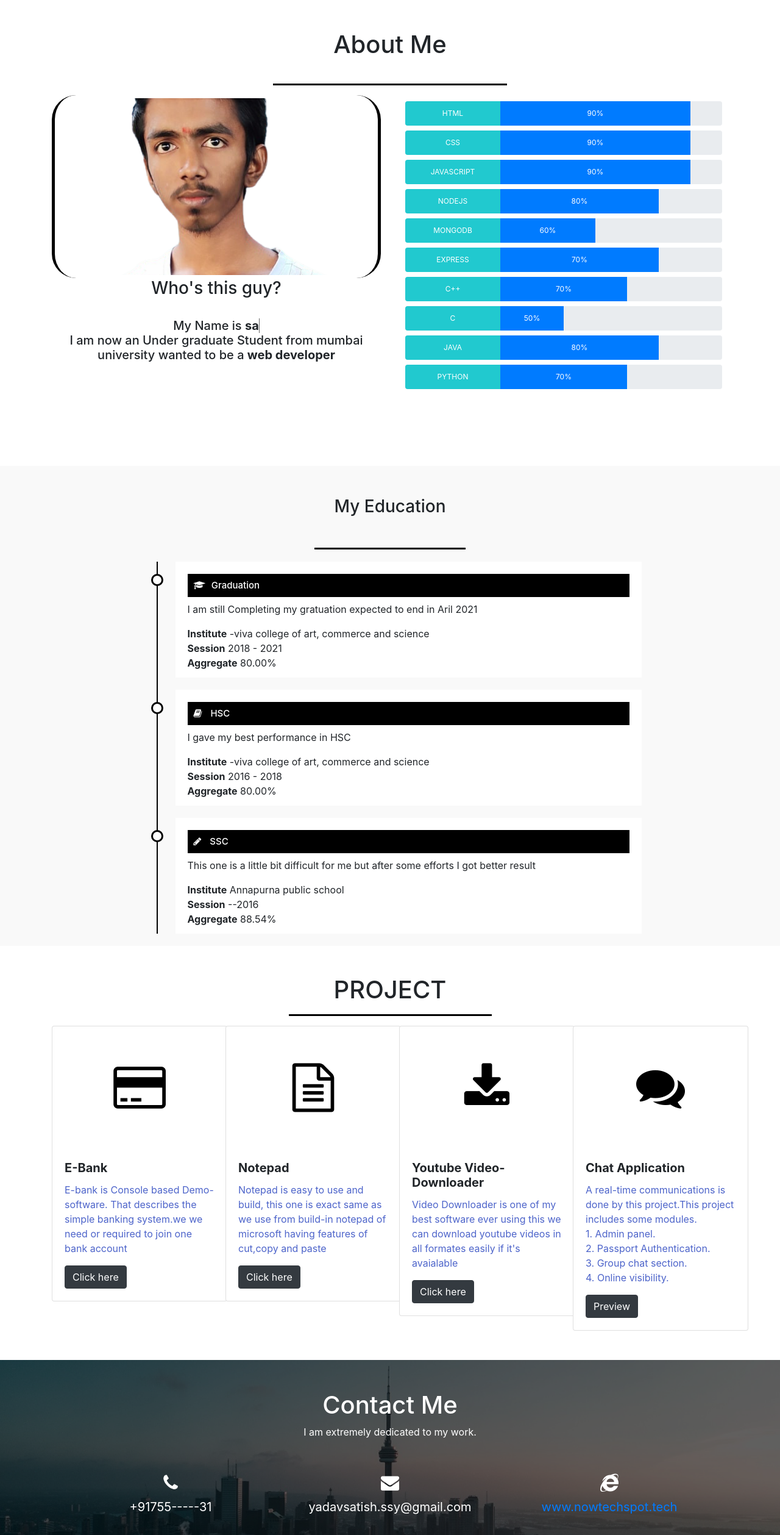
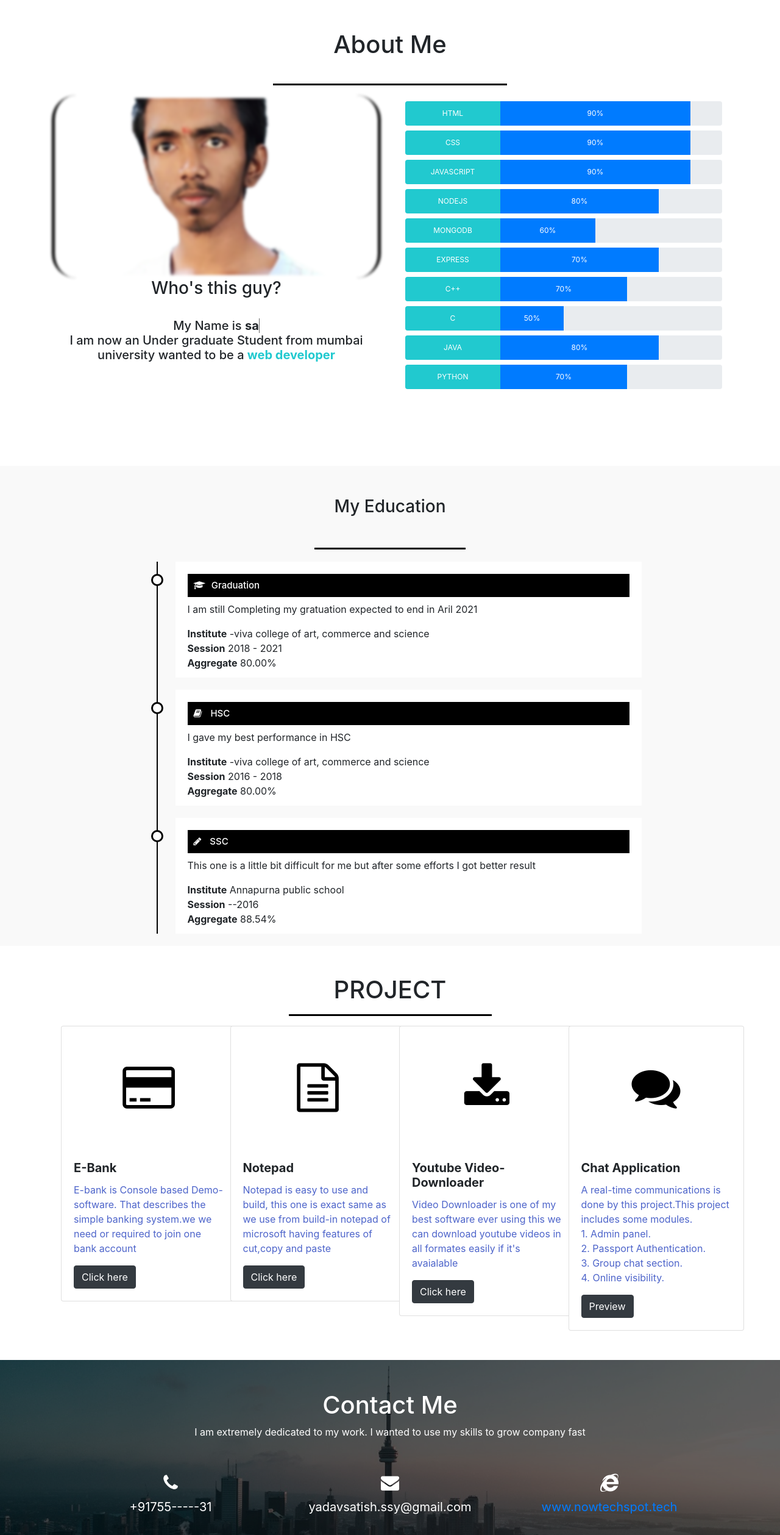
Before and after one commit to Satish-yadav01/portfolio, a plain HTML site: page index.html in a window 1280 px wide. Shown: the part 961-3478 px from the top of the page at 61% size. Drawn offline with nearby package versions, Linux system fonts and the light colour scheme.

Commit message:
blur added

```diff
--- a/index.html
+++ b/index.html
@@ -94,7 +94,7 @@
                         class="txt-rotate"
                         data-period="2000"
                         data-rotate='[ "satish.", "satish yadav."]'></span></b>
-                        <br> I am now an Under graduate Student from mumbai university wanted to be a <b>web developer</b>
+                        <br> I am now an Under graduate Student from mumbai university wanted to be a <b style="color: #21c9cf;">web developer</b>
                     </h5>
                 </div>
                 <div class="col-md-6">
@@ -195,8 +195,8 @@
             <div class="container my-5">
                 <h1 class="text-center">PROJECT</h1>
                 <hr style="width: 30%; height: 2px; background-color: black;">
-                <div class="row">
-                    <div class="col-md-3">
+                <div class="row m-auto">
+                    <div class="col-md-3 ">
                         <div class="card" style="width: 18rem;">
                             <i class="fa fa-credit-card text-center large"></i>
                             <div class="card-body">
@@ -247,7 +247,7 @@
             <div class="container text-center">
                 <h1>Contact Me</h1>
                 <p class="text-center">
-                    I am extremely dedicated to my work.
+                    I am extremely dedicated to my work. I wanted to use my skills to grow company fast
                 </p>
                 <div class="row">
                     <div class="col-md-4">
--- a/style.css
+++ b/style.css
@@ -106,12 +106,14 @@ img {
     padding: 5px;
     height: 300px;
     width: 100%;
+    filter: blur(2px);
     object-fit: cover;
-    transition: all 1s;
+    transition: all 1.5s;
 }
 
 .profile-img:hover {
     height: 350px;
+    filter: blur(0px) grayscale(5%);
 }
 
 .progress {
```
